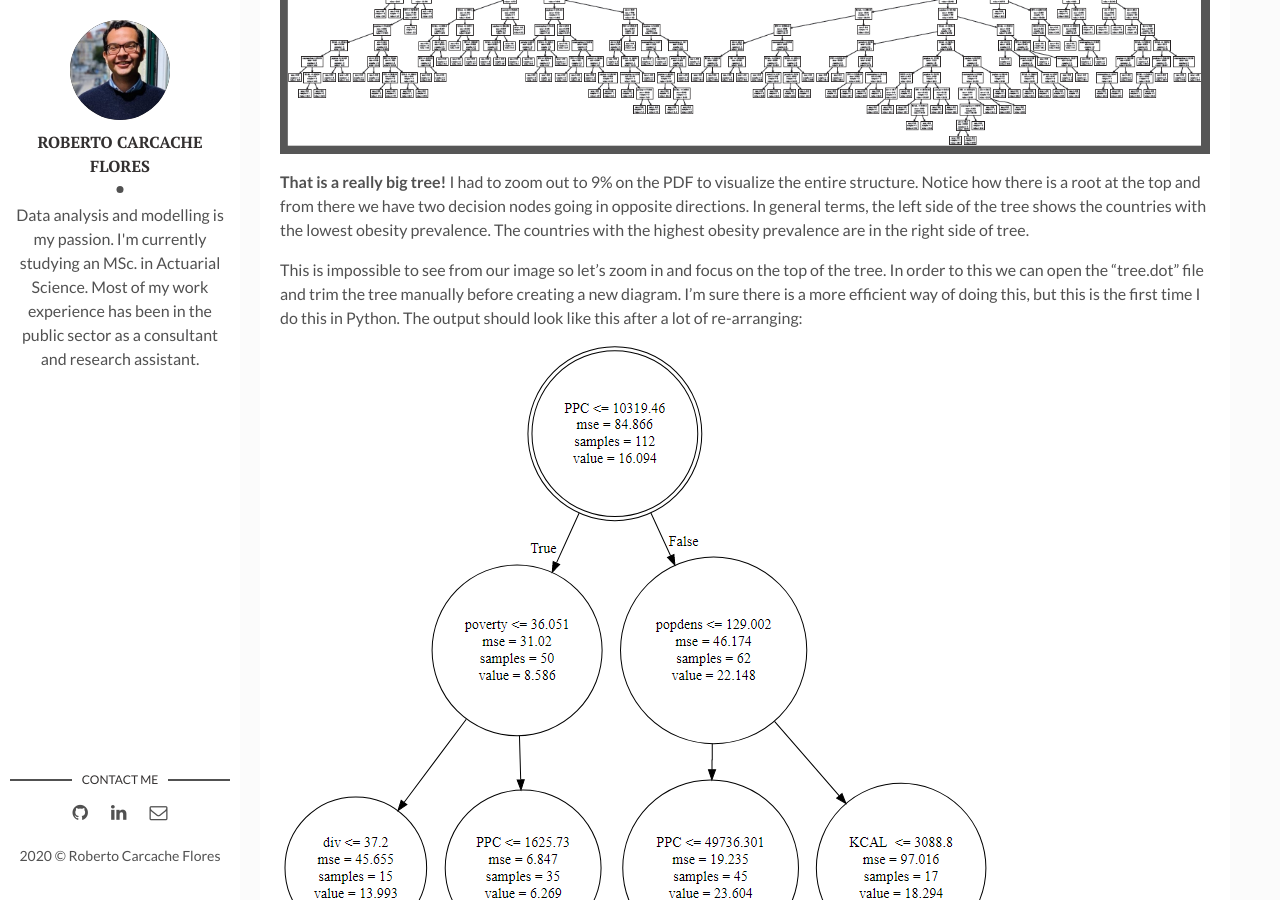
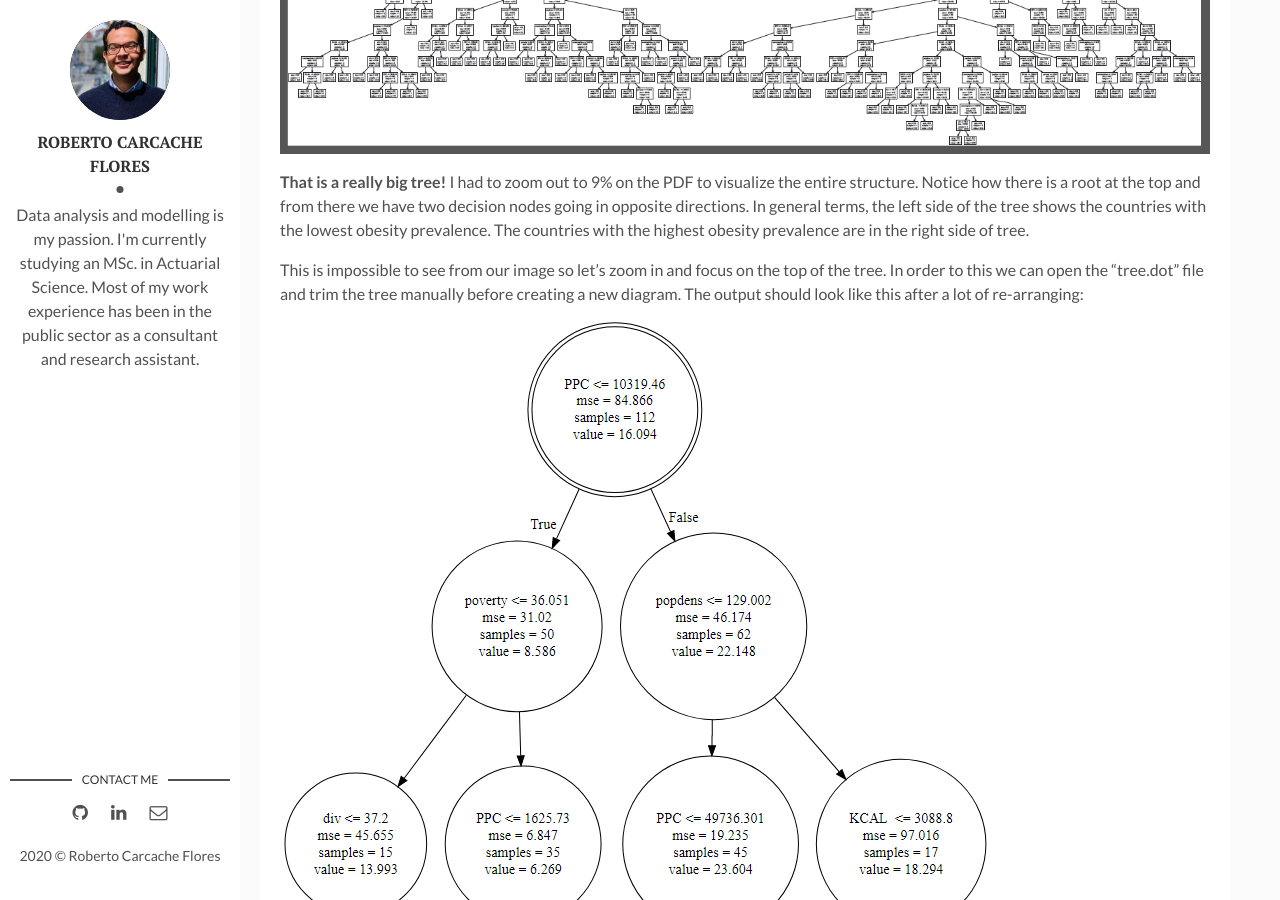
Before and after one commit to rcarcacheflores/Research, a Jekyll site: the page built from _posts/2020-10-7-post6.md, in a window 1280 px wide and 900 px high, scrolled down 3238 px. Built offline with Jekyll 4.4.1, drawn with Linux system fonts in a browser that asks for light colours.

Commit message:
Update 2020-10-7-post6.md

```diff
--- a/_posts/2020-10-7-post6.md
+++ b/_posts/2020-10-7-post6.md
@@ -209,7 +209,7 @@ If everything went well (fingers crossed) you should have something like this:
 
 **That is a really big tree!** I had to zoom out to 9% on the PDF to visualize the entire structure. Notice how there is a root at the top and from there we have two decision nodes going in opposite directions. In general terms, the left side of the tree shows the countries with the lowest obesity prevalence. The countries with the highest obesity prevalence are in the right side of tree.
 
-This is impossible to see from our image so let's zoom in and focus on the top of the tree. In order to this we can open the "tree.dot" file and trim the tree manually before creating a new diagram. I'm sure there is a more efficient way of doing this, but this is the first time I do this in Python. The output should look like this after a lot of re-arranging:
+This is impossible to see from our image so let's zoom in and focus on the top of the tree. In order to this we can open the "tree.dot" file and trim the tree manually before creating a new diagram. The output should look like this after a lot of re-arranging:
 
 
 ![tree 2]({{site.baseurl}}/assets/img/post6_p2.png)
```
